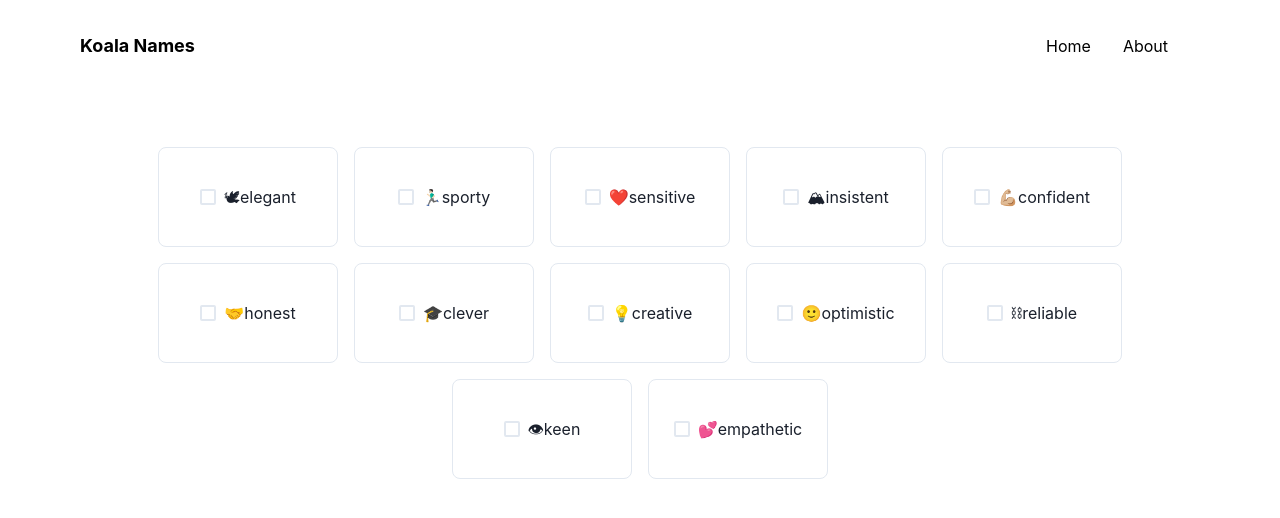
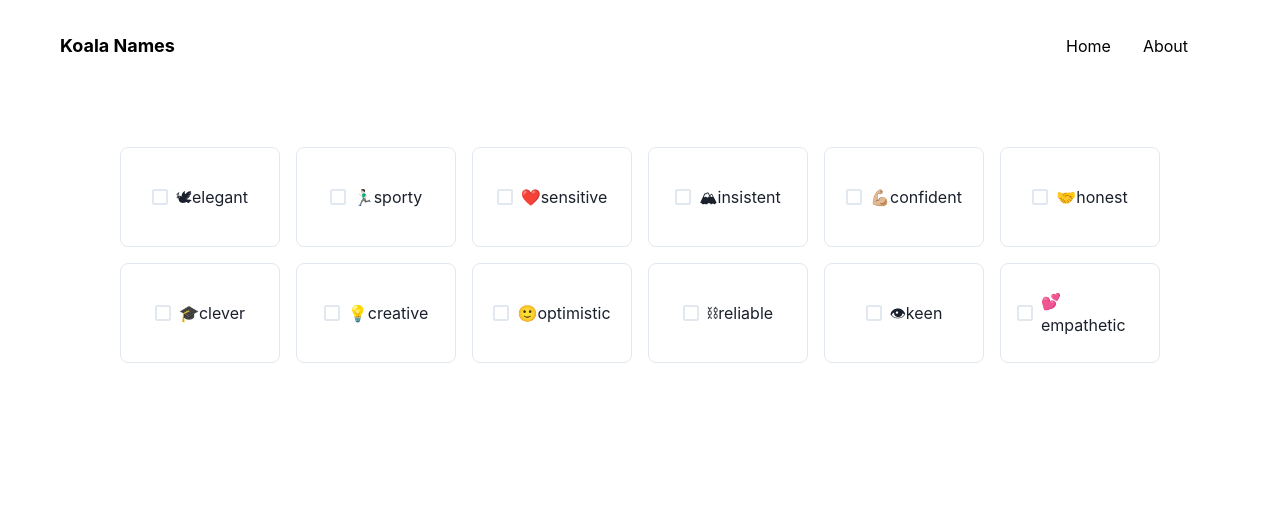
Before and after one commit to thebrutalcorporation/koala-names, a React (Vite) app: page / in a window 1280 px wide. Both pictures are taken after a click on the button "boy". Shown: the top 518 px of the page. Built offline with nearby package versions, Linux system fonts and the light colour scheme.

Commit message:
refactor: improve layout for characteristics selection
The layout was single column when there was space, with tweaks, for 2 columns of characteristics in selection.

Update CSS to fix.

```diff
--- a/src/Characteristics.js
+++ b/src/Characteristics.js
@@ -98,9 +98,9 @@ const Characteristics = ({
                   borderWidth="1px"
                   borderRadius="lg"
                   justifyContent="center"
-                  width={180}
+                  width={160}
                   height={100}
-                  p={5}
+                  p={4}
                   m={2}
                   key={characteristic.name}
                 >
--- a/src/Layout.js
+++ b/src/Layout.js
@@ -9,8 +9,8 @@ function Layout({ reset, children }, ...rest) {
       align="center"
       maxW={{ xl: "1200px" }}
       m="0 auto"
-      pl="10"
-      pr="10"
+      pl="5"
+      pr="5"
       {...rest}
     >
       <Header reset={reset} />
```
